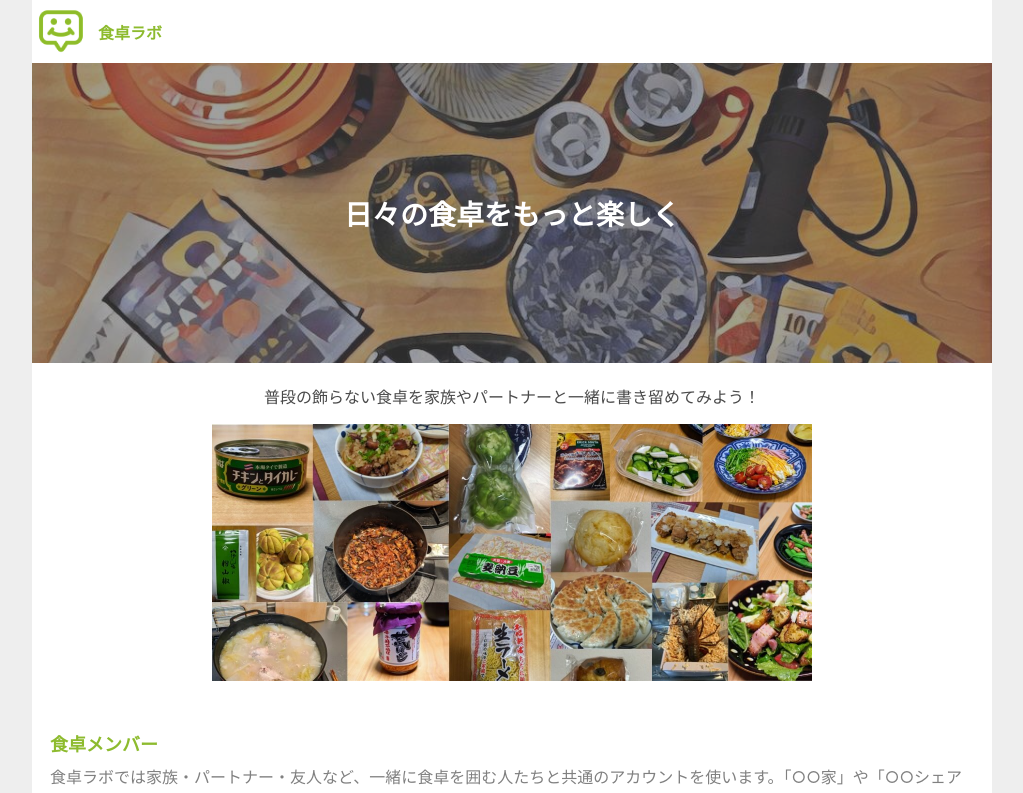
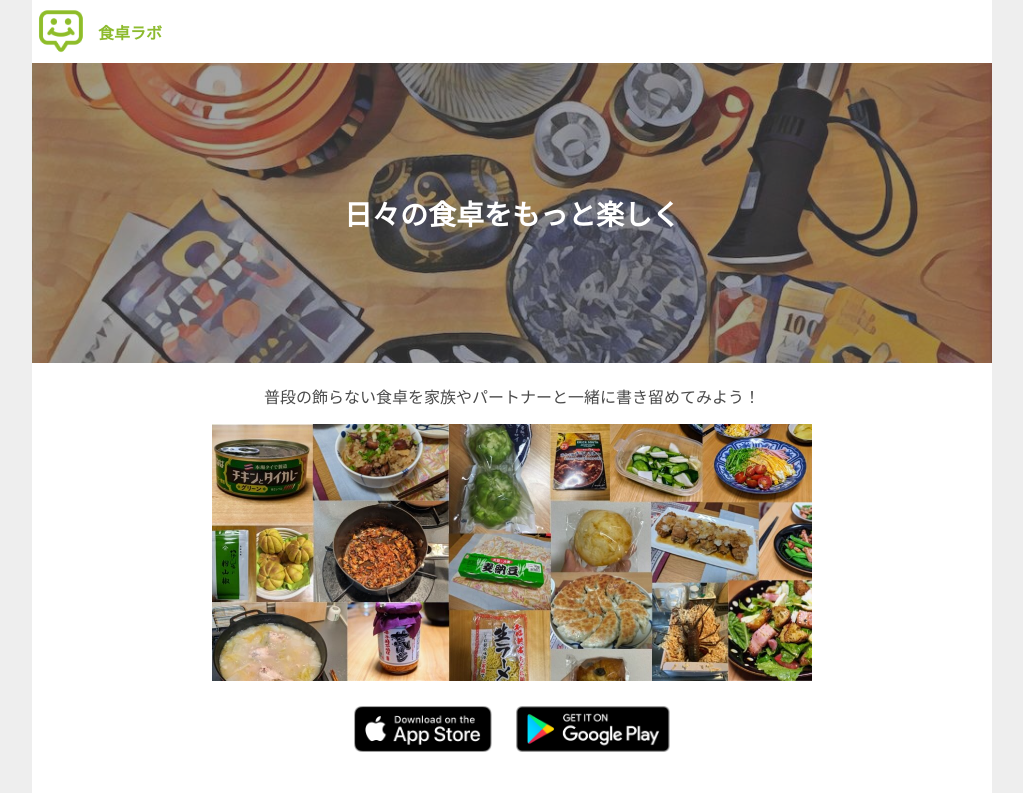
Before and after one commit to h13i32maru/dininglab-site, a website: page index.html in a window 1280 px wide. Shown: the top 793 px of the page, without its empty margins (128-1151 px from the left). Drawn offline with Linux system fonts and the light colour scheme.

Commit message:
fix: nits

```diff
--- a/index.html
+++ b/index.html
@@ -56,14 +56,14 @@
   </div>
 
   <!--  download -->
-<!--  <div class="downloads">-->
-<!--    <a id="iphone" class="download js-track" href="#">-->
-<!--      <img src="/image/download_ios.png"/>-->
-<!--    </a>-->
-<!--    <a id="android" class="download js-track" href="https://play.google.com/store/apps/details?id=jp.h13i32maru.dininglab">-->
-<!--      <img src="/image/download_android.png"/>-->
-<!--    </a>-->
-<!--  </div>-->
+  <div class="downloads">
+    <a id="iphone" class="download js-track" href="https://apps.apple.com/jp/app/id1511398751">
+      <img src="/image/download_ios.png"/>
+    </a>
+    <a id="android" class="download js-track" href="https://play.google.com/store/apps/details?id=jp.h13i32maru.dininglab">
+      <img src="/image/download_android.png"/>
+    </a>
+  </div>
 
   <!-- features -->
   <div class="features" id="features">
```
